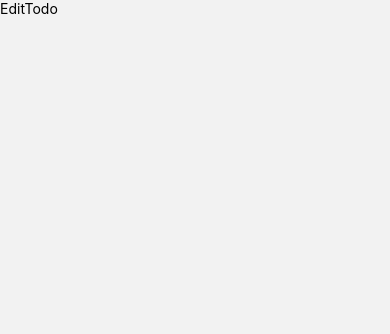
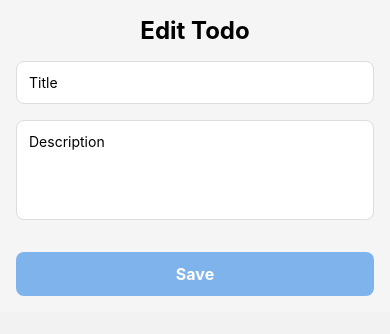
Before and after one commit to amirsuhel88/demo-todo-app, a React Native app: screen /EditTodo in a window 390 px wide. Shown: the top 334 px of the page. Built offline with nearby package versions, Linux system fonts and the light colour scheme; no server answers.

Commit message:
evrtything working as expected

```diff
--- a/App.tsx
+++ b/App.tsx
@@ -4,9 +4,10 @@ import {createNativeStackNavigator} from '@react-navigation/native-stack';
 
 import Home from './src/screens/Home';
 import {Provider} from 'react-redux';
-import {store} from './src/store/store';
+import {persistor, store} from './src/store/store';
 import NewTodo from './src/screens/NewTodo';
 import EditTodo from './src/screens/EditTodo';
+import {PersistGate} from 'redux-persist/integration/react';
 
 const Stack = createNativeStackNavigator();
 
@@ -25,9 +26,11 @@ const RootStack = () => {
 function App(): React.JSX.Element {
   return (
     <Provider store={store}>
-      <NavigationContainer>
-        <RootStack />
-      </NavigationContainer>
+      <PersistGate loading={null} persistor={persistor}>
+        <NavigationContainer>
+          <RootStack />
+        </NavigationContainer>
+      </PersistGate>
     </Provider>
   );
 }
--- a/package.json
+++ b/package.json
@@ -10,6 +10,7 @@
     "test": "jest"
   },
   "dependencies": {
+    "@react-native-async-storage/async-storage": "^2.1.0",
     "@react-native-community/masked-view": "^0.1.11",
     "@react-navigation/native": "^7.0.4",
     "@react-navigation/native-stack": "^7.1.1",
@@ -22,7 +23,8 @@
     "react-native-safe-area-context": "^4.14.0",
     "react-native-screens": "^4.3.0",
     "react-native-vector-icons": "^10.2.0",
-    "react-redux": "^9.1.2"
+    "react-redux": "^9.1.2",
+    "redux-persist": "^6.0.0"
   },
   "devDependencies": {
     "@babel/core": "^7.25.2",
--- a/src/screens/EditTodo.tsx
+++ b/src/screens/EditTodo.tsx
@@ -1,14 +1,160 @@
-import {StyleSheet, Text, View} from 'react-native';
-import React from 'react';
+import {
+  RefreshControl,
+  ScrollView,
+  StyleSheet,
+  Text,
+  TextInput,
+  TouchableOpacity,
+  View,
+} from 'react-native';
+import React, {useCallback, useEffect, useState} from 'react';
+import {useDispatch, useSelector} from 'react-redux';
+import {useNavigation} from '@react-navigation/native';
+import {HomeScreenNavigationProp} from '../../type';
+import axios from 'axios';
+import {RootState} from '../store/store';
+import {
+  addTodo,
+  setError,
+  setStatus,
+  updateTodo,
+} from '../store/slices/TodoSlice';
 
 const EditTodo = () => {
+  const [title, setTitle] = useState('');
+  const [description, setDescription] = useState('');
+  const [refreshing, setRefreshing] = useState(false);
+  const dispatch = useDispatch();
+  const todoId = useSelector((state: RootState) => state.todos.selectedTodoId);
+  console.log('todo id: ', todoId);
+  const navigation = useNavigation<HomeScreenNavigationProp>();
+
+  // fetch the selected todo from the server
+  const fetchSelectedTodo = useCallback(
+    async (todoId: string) => {
+      dispatch(setStatus('loading'));
+      try {
+        const response = await axios.get(
+          `http://192.168.255.150:5000/api/single-todo/${todoId}`,
+        );
+        // dispatch(setSingleTodo(response.data.todo));
+        console.log('data', response.data.todo);
+        setTitle(response.data.todo.title); // Populate the title
+        setDescription(response.data.todo.description);
+      } catch (error: any) {
+        dispatch(setError(error.message));
+        dispatch(setStatus('failed'));
+      }
+    },
+    [dispatch],
+  );
+  useEffect(() => {
+    if (todoId) {
+      fetchSelectedTodo(todoId);
+    }
+  }, [todoId, fetchSelectedTodo]);
+
+  const handleUpdateTodo = async (todoId: string) => {
+    try {
+      const response = await axios.patch(
+        `http://192.168.255.150:5000/api/udpate-todo/${todoId}`,
+        {
+          title,
+          description,
+        },
+      );
+      dispatch(updateTodo(response.data.todo));
+      console.log('hi');
+      navigation.goBack();
+    } catch (error) {
+      console.log('error creating new todo');
+    }
+  };
+  const onRefresh = async () => {
+    setRefreshing(true);
+    if (todoId) {
+      await fetchSelectedTodo(todoId);
+    }
+    setRefreshing(false);
+  };
   return (
-    <View>
-      <Text>EditTodo</Text>
-    </View>
+    <ScrollView
+      refreshControl={
+        <RefreshControl refreshing={refreshing} onRefresh={onRefresh} />
+      }>
+      <View style={styles.container}>
+        <Text style={styles.heading}>Edit Todo</Text>
+
+        {/* Title Input */}
+        <TextInput
+          style={styles.input}
+          placeholder="Title"
+          value={title}
+          onChangeText={setTitle}
+        />
+
+        {/* Description Input */}
+        <TextInput
+          style={[styles.input, styles.textArea]}
+          placeholder="Description"
+          value={description}
+          onChangeText={setDescription}
+          multiline
+        />
+        <TouchableOpacity
+          style={styles.button}
+          onPress={() => {
+            if (todoId) {
+              handleUpdateTodo(todoId);
+            } else {
+              console.error('Todo ID is null');
+            }
+          }}>
+          <Text style={styles.buttonText}>Save</Text>
+        </TouchableOpacity>
+      </View>
+    </ScrollView>
   );
 };
 
 export default EditTodo;
 
-const styles = StyleSheet.create({});
+const styles = StyleSheet.create({
+  container: {
+    flex: 1,
+    padding: 16,
+    backgroundColor: '#f5f5f5',
+  },
+  heading: {
+    fontSize: 24,
+    fontWeight: 'bold',
+    marginBottom: 16,
+    textAlign: 'center',
+  },
+  input: {
+    borderWidth: 1,
+    borderColor: '#ddd',
+    borderRadius: 8,
+    padding: 12,
+    marginBottom: 16,
+    backgroundColor: '#ffffff',
+    color: '#000000',
+  },
+  textArea: {
+    height: 100,
+    textAlignVertical: 'top',
+    color: '#000000',
+  },
+  button: {
+    backgroundColor: '#7fb3eb',
+    paddingVertical: 12,
+    borderRadius: 8,
+    alignItems: 'center',
+    marginTop: 16,
+  },
+  buttonText: {
+    color: '#ffffff',
+    fontSize: 16,
+    fontWeight: 'bold',
+  },
+});
--- a/src/screens/Home.tsx
+++ b/src/screens/Home.tsx
@@ -12,6 +12,7 @@ import {RootState} from '../store/store';
 import {
   removeTodo,
   setError,
+  setSelectedTodoId,
   setStatus,
   setTodos,
 } from '../store/slices/TodoSlice';
@@ -70,16 +71,10 @@ const Home = () => {
     }
   };
 
-  // const editTodo = async (todoId: string) => {
-  //   try {
-  //     await axios.patch(
-  //       `http://192.168.255.150:5000/api/udpate-todo/${todoId}`,
-  //     );
-  //   } catch (error: any) {
-  //     dispatch(setError(error.message));
-  //   }
-  // };
-
+  const handleEditButton = (todoId: string) => {
+    dispatch(setSelectedTodoId(todoId));
+    navigationToEditTodo.navigate('EditTodo');
+  };
   return (
     <ScrollView
       style={styles.container}
@@ -107,7 +102,8 @@ const Home = () => {
             </View>
             <TouchableOpacity
               style={styles.deleteButton}
-              onPress={() => navigationToEditTodo.navigate('EditTodo')}>
+              // onPress={() => navigationToEditTodo.navigate('EditTodo')}
+              onPress={() => handleEditButton(todo._id)}>
               <Text style={styles.editText}>edit</Text>
             </TouchableOpacity>
             <TouchableOpacity
--- a/src/store/slices/TodoSlice.ts
+++ b/src/store/slices/TodoSlice.ts
@@ -8,12 +8,16 @@ export interface Todo {
 
 interface todosSlice {
   todos: Todo[];
+  selectedTodoId: string | null;
+  // selectedTodo: string | null;
   status: 'idle' | 'loading' | 'succeed' | 'failed';
   error: string | null;
 }
 
 const initialState: todosSlice = {
   todos: [],
+  selectedTodoId: null,
+  // selectedTodo: null,
   status: 'idle',
   error: null,
 };
@@ -25,24 +29,51 @@ const todosSlice = createSlice({
     setTodos: (state, action: PayloadAction<Todo[]>) => {
       state.todos = action.payload;
     },
+
+    // setSingleTodo: (state, action: PayloadAction<Todo>) => {
+    //   state.selectedTodoId = action.payload._id; // Track the selected todo's ID
+    //   state.selectedTodo = action.payload; // Store the fetched todo
+    // },
     addTodo: (state, action: PayloadAction<Todo>) => {
       state.todos.push(action.payload);
     },
+
     removeTodo(state, action: PayloadAction<string>) {
       state.todos = state.todos.filter(todo => todo._id !== action.payload); // Remove todo by ID
     },
+
+    updateTodo: (state, action: PayloadAction<Todo>) => {
+      const updatedTodo = action.payload;
+      const index = state.todos.findIndex(todo => todo._id === updatedTodo._id);
+      if (index !== -1) {
+        state.todos[index] = updatedTodo;
+      }
+    },
+
+    setSelectedTodoId: (state, action: PayloadAction<string>) => {
+      state.selectedTodoId = action.payload;
+    },
+
     setStatus: (
       state,
       action: PayloadAction<'idle' | 'loading' | 'succeed' | 'failed'>,
     ) => {
       state.status = action.payload;
     },
+
     setError: (state, action: PayloadAction<string | null>) => {
       state.error = action.payload;
     },
   },
 });
 
-export const {setTodos, addTodo, removeTodo, setStatus, setError} =
-  todosSlice.actions;
+export const {
+  setTodos,
+  addTodo,
+  removeTodo,
+  setStatus,
+  setError,
+  setSelectedTodoId,
+  updateTodo,
+} = todosSlice.actions;
 export default todosSlice.reducer;
--- a/src/store/store.ts
+++ b/src/store/store.ts
@@ -1,9 +1,32 @@
-import {configureStore} from '@reduxjs/toolkit';
+import {combineReducers, configureStore} from '@reduxjs/toolkit';
 import todosReducer from './slices/TodoSlice';
+import AsyncStorage from '@react-native-async-storage/async-storage';
+import {persistReducer} from 'redux-persist';
+import persistStore from 'redux-persist/es/persistStore';
 
+const persistConfig = {
+  key: 'root',
+  storage: AsyncStorage,
+  whitelist: ['selectedTodoId'],
+};
+const rootReducer = combineReducers({
+  todos: todosReducer,
+});
+const persistedReducer = persistReducer(persistConfig, rootReducer); // Wrap the rootReducer here
 export const store = configureStore({
-  reducer: {todos: todosReducer},
+  reducer: persistedReducer,
+  middleware: getDefaultMiddleware =>
+    getDefaultMiddleware({
+      serializableCheck: {
+        ignoredActions: [
+          'persist/PERSIST',
+          'persist/REHYDRATE',
+          'persist/REGISTER',
+        ],
+      },
+    }),
 });
 
+export const persistor = persistStore(store);
 export type RootState = ReturnType<typeof store.getState>;
 export type AppDispatch = typeof store.dispatch;
```
Also changed, not shown: src/store/persistConfig.js (added), 1 other file (tests, documents, lock files or other folders).
